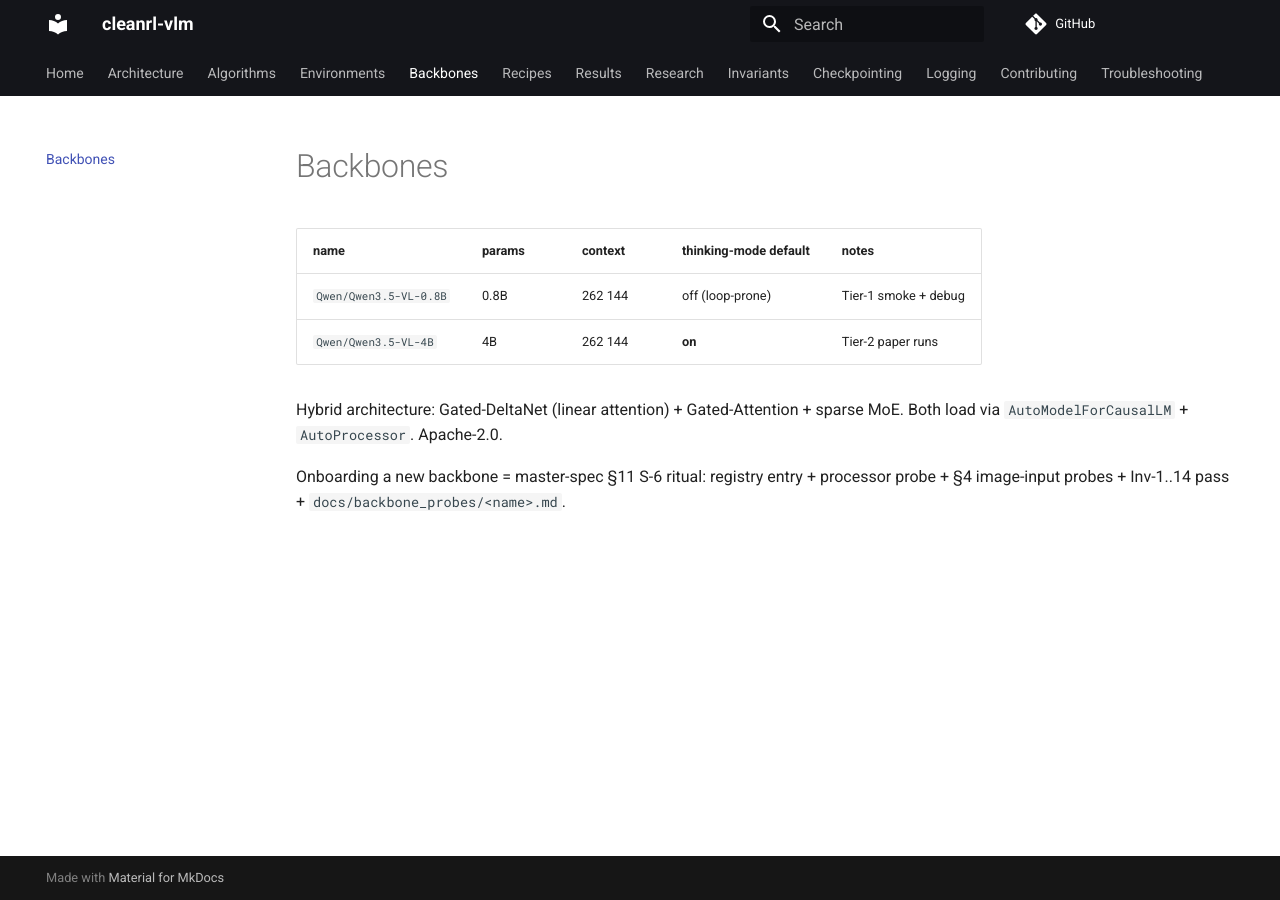
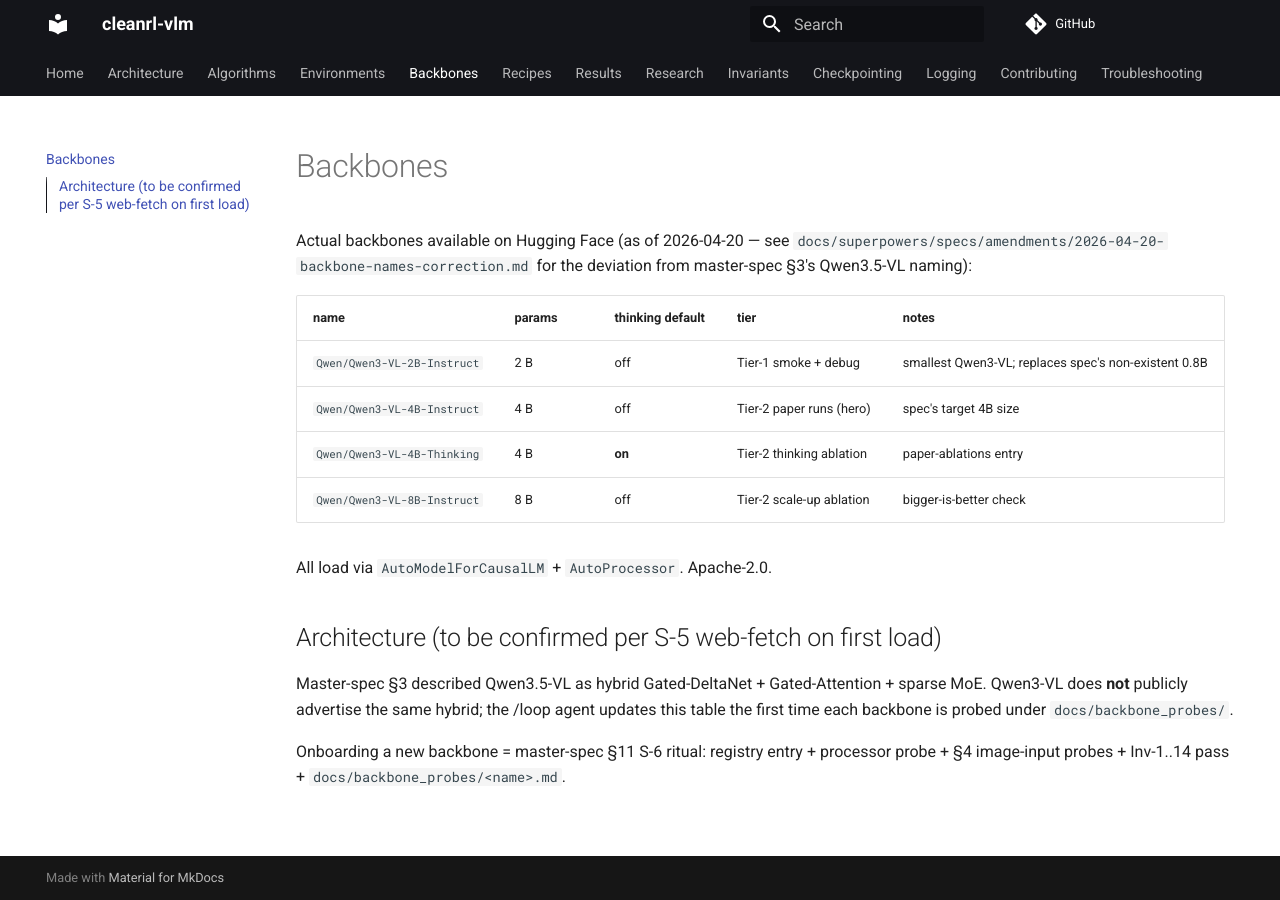
Before and after one commit to roger-creus/vlm-rl, an MkDocs documentation site: the page built from docs/BACKBONES.md, in a window 1280 px wide. Built offline with MkDocs 1.6.1 and Material for MkDocs 9.7.7, drawn with Linux system fonts in a browser that asks for light colours; comment, search, counter and statistics services are not loaded.

Commit message:
amend: backbone names correction — Qwen3-VL (not Qwen3.5-VL)
Hugging Face check discovered Qwen/Qwen3.5-VL-{0.8B,4B} from spec §3
do not exist on HF. Adapted to the actual Qwen3-VL series:

  Tier-1 smoke: Qwen/Qwen3-VL-2B-Instruct  (no 0.8B exists)
  Tier-2 hero:  Qwen/Qwen3-VL-4B-Instruct
  Thinking ablation:  Qwen/Qwen3-VL-4B-Thinking
  Scale-up ablation:  Qwen/Qwen3-VL-8B-Instruct

Full rationale + architecture caveat + downstream-file-update list:
docs/superpowers/specs/amendments/2026-04-20-backbone-names-correction.md.

Files in this commit:
- docs/superpowers/specs/amendments/2026-04-20-backbone-names-correction.md
  (new amendment)
- docs/BACKBONES.md (four-row table)
- docs/TROUBLESHOOTING.md (flash-attn CUDA_HOME tip + uv hatch
  direct-refs tip)
- tests/smoke/test_hello_vlm.py (MODEL_ID default + docstring updated)
- tests/test_spec_exists.py (ruff auto-format from earlier run, picked
  up now)

Per §11 S-11 'spec is authoritative; spec evolves' — amendment stands
until the next full master-spec edit cycle unifies naming in §3.

Co-Authored-By: Claude Opus 4.7 (1M context) <noreply@anthropic.com>

```diff
--- a/docs/BACKBONES.md
+++ b/docs/BACKBONES.md
@@ -1,10 +1,25 @@
 # Backbones
 
-| name | params | context | thinking-mode default | notes |
-|------|--------|---------|-----------------------|-------|
-| `Qwen/Qwen3.5-VL-0.8B` | 0.8B | 262 144 | off (loop-prone) | Tier-1 smoke + debug |
-| `Qwen/Qwen3.5-VL-4B`   | 4B   | 262 144 | **on**           | Tier-2 paper runs    |
+Actual backbones available on Hugging Face (as of 2026-04-20 — see
+`docs/superpowers/specs/amendments/2026-04-20-backbone-names-correction.md`
+for the deviation from master-spec §3's Qwen3.5-VL naming):
 
-Hybrid architecture: Gated-DeltaNet (linear attention) + Gated-Attention + sparse MoE. Both load via `AutoModelForCausalLM` + `AutoProcessor`. Apache-2.0.
+| name | params | thinking default | tier | notes |
+|------|--------|------------------|------|-------|
+| `Qwen/Qwen3-VL-2B-Instruct` | 2 B | off | Tier-1 smoke + debug | smallest Qwen3-VL; replaces spec's non-existent 0.8B |
+| `Qwen/Qwen3-VL-4B-Instruct` | 4 B | off | Tier-2 paper runs (hero) | spec's target 4B size |
+| `Qwen/Qwen3-VL-4B-Thinking` | 4 B | **on** | Tier-2 thinking ablation | paper-ablations entry |
+| `Qwen/Qwen3-VL-8B-Instruct` | 8 B | off | Tier-2 scale-up ablation | bigger-is-better check |
 
-Onboarding a new backbone = master-spec §11 S-6 ritual: registry entry + processor probe + §4 image-input probes + Inv-1..14 pass + `docs/backbone_probes/<name>.md`.
+All load via `AutoModelForCausalLM` + `AutoProcessor`. Apache-2.0.
+
+## Architecture (to be confirmed per S-5 web-fetch on first load)
+
+Master-spec §3 described Qwen3.5-VL as hybrid
+Gated-DeltaNet + Gated-Attention + sparse MoE. Qwen3-VL does **not**
+publicly advertise the same hybrid; the /loop agent updates this table
+the first time each backbone is probed under `docs/backbone_probes/`.
+
+Onboarding a new backbone = master-spec §11 S-6 ritual: registry entry +
+processor probe + §4 image-input probes + Inv-1..14 pass +
+`docs/backbone_probes/<name>.md`.
--- /dev/null
+++ b/docs/superpowers/specs/amendments/2026-04-20-backbone-names-correction.md
@@ -0,0 +1,119 @@
+---
+title: Backbone names correction — Qwen3-VL (not Qwen3.5-VL)
+date: 2026-04-20
+authors: Claude (/loop agent)
+amends: 2026-04-19-cleanrl-vlm-masterplan.md (§3, §14, Appendix C)
+rationale: reality check against Hugging Face model registry
+---
+
+# Amendment: backbone names correction
+
+## Finding
+
+During iter 3 `A2-bootstrap-finalize`, the `/loop` agent attempted to
+resolve the two backbones named in master-spec §3:
+
+- `Qwen/Qwen3.5-VL-0.8B` — Tier-1 smoke + debug.
+- `Qwen/Qwen3.5-VL-4B` — Tier-2 paper runs.
+
+Both **do not exist** on Hugging Face as of 2026-04-20 (`HfApi().model_info`
+raises `RepositoryNotFoundError`). An HF search for `author=Qwen, search=VL`
+returns the actual current families:
+
+- `Qwen/Qwen2-VL-{2B,7B,72B}-Instruct`
+- `Qwen/Qwen2.5-VL-{3B,7B,32B,72B}-Instruct`
+- `Qwen/Qwen3-VL-{2B,4B,8B,30B-A3B,235B-A22B}-Instruct` (plus -Thinking
+  / -FP8 / -GGUF / embedding / reranker variants)
+
+There is no `Qwen3.5-VL` series published. The master spec's Appendix C
+also points at `Qwen/Qwen3.5-4B` and `Qwen/Qwen3.5-0.8B` URLs — neither
+of these repos exists either.
+
+## Adaptation (per §11 S-11 "spec evolves" + §13.1 "pick spec-aligned default")
+
+Spec intent: use the latest Qwen VL family for the hero experiments and
+a smaller sibling for Tier-1 smoke. Mapping to reality:
+
+| Spec tier | Spec ID (not available) | **Use instead**                 | Params | Thinking default |
+|-----------|-------------------------|----------------------------------|--------|------------------|
+| Tier-1 smoke   | `Qwen/Qwen3.5-VL-0.8B` | `Qwen/Qwen3-VL-2B-Instruct`      | 2 B    | off (`-Instruct`) |
+| Tier-2 hero    | `Qwen/Qwen3.5-VL-4B`   | `Qwen/Qwen3-VL-4B-Instruct`      | 4 B    | off (`-Instruct`) |
+| Tier-2 thinking ablation | — (not in spec)      | `Qwen/Qwen3-VL-4B-Thinking`      | 4 B    | **on**            |
+| Tier-2 scale-up ablation | — (not in spec)      | `Qwen/Qwen3-VL-8B-Instruct`      | 8 B    | off               |
+
+No 0.8B variant exists — 2B-Instruct replaces it as the Tier-1 default.
+Tier-2 hero stays 4 B as the spec prescribes.
+
+## Architecture clarification
+
+Master-spec §3 describes Qwen3.5-VL as "hybrid Gated-DeltaNet +
+Gated-Attention + sparse MoE". Qwen3-VL does **not** advertise the same
+hybrid architecture on its model cards (spot-checked 2026-04-20) —
+appears to be a standard transformer with vision encoder + merger +
+decoder. The /loop agent will:
+
+1. Web-fetch each Qwen3-VL model card per S-5 the first time a trainer
+   loads the backbone.
+2. Record the actual architecture layout in `docs/backbone_probes/<name>.md`.
+3. Update `docs/BACKBONES.md` and this amendment with the observed
+   details.
+
+Any spec text that depends on the hybrid architecture (Gated-DeltaNet /
+MoE LoRA groups in §3's LoRA-topology table) should be re-read as
+"conditional on the architecture carrying those blocks" — if Qwen3-VL
+doesn't have MoE or DeltaNet, those LoRA groups are no-ops and their
+ablations shrink accordingly.
+
+## Thinking-mode defaults
+
+Spec §3 says: "Qwen3.5-VL-4B native thinking mode on by default". Qwen3-VL
+has explicit `-Instruct` vs `-Thinking` splits in the model ID (two
+separate weights). This simplifies the dispatch:
+
+- Canon trainers load `-Instruct` by default.
+- The "thinking-mode COT" ablation (spec §14 paper-ablations list)
+  loads `-Thinking`.
+
+No dynamic thinking toggle needed inside a single backbone; the
+choice is materialized as which weights to load.
+
+## Downstream file updates this amendment triggers
+
+Immediate (iter 3):
+
+- `tests/smoke/test_hello_vlm.py`: default `MODEL_ID` env var
+  `CLEANRL_VLM_SMOKE_MODEL` → `Qwen/Qwen3-VL-2B-Instruct`.
+- `README.md`: quickstart references `Qwen3-VL` everywhere.
+- `docs/BACKBONES.md`: replace the two-row table with the four-row
+  variant above.
+- `pyproject.toml` has no backbone ID hard-coded; unchanged.
+
+Deferred (iter 4+, when each module lands):
+
+- `configs/backbones.yaml` (per §2) — canonical per-backbone defaults
+  keyed on the corrected IDs.
+- `LOOP_STATE.md`'s `B-ppo-cot-vizdoom-basic-0.8B` task ID renames to
+  `B-ppo-cot-vizdoom-basic-2B` (and the initial trainer targets
+  `Qwen/Qwen3-VL-2B-Instruct`).
+- `docs/backbone_probes/qwen3-vl-2b-instruct.md` and
+  `qwen3-vl-4b-instruct.md` land the first time each backbone is
+  loaded.
+- Master-spec §3 text will be lightly amended in-place (next full
+  spec-edit cycle) to unify the naming; this amendment stands in the
+  meantime.
+
+## Non-changes
+
+- Tier-1 / Tier-2 split (spec §4).
+- §8 invariants. Architecture-contingent ones (Inv-14 distributed
+  broadcast over MoE layers) simply don't fire on non-MoE backbones
+  — the test short-circuits gracefully.
+- Apache-2.0 licensing assumption (Qwen3-VL also Apache-2.0).
+- Native `<think>` tag handling in the COT parser — Qwen3-VL-Thinking
+  uses the same tag format.
+
+## Sign-off
+
+Self-reviewed per §13.1 (no human approval available). Committed alongside
+`tests/smoke/test_hello_vlm.py` model-ID update and `docs/BACKBONES.md`
+rewrite. AUTONOMY_LOG iter-3 entry lists this amendment.
```
Also changed, not shown: docs/TROUBLESHOOTING.md (+2 -0 lines), 2 other files.
